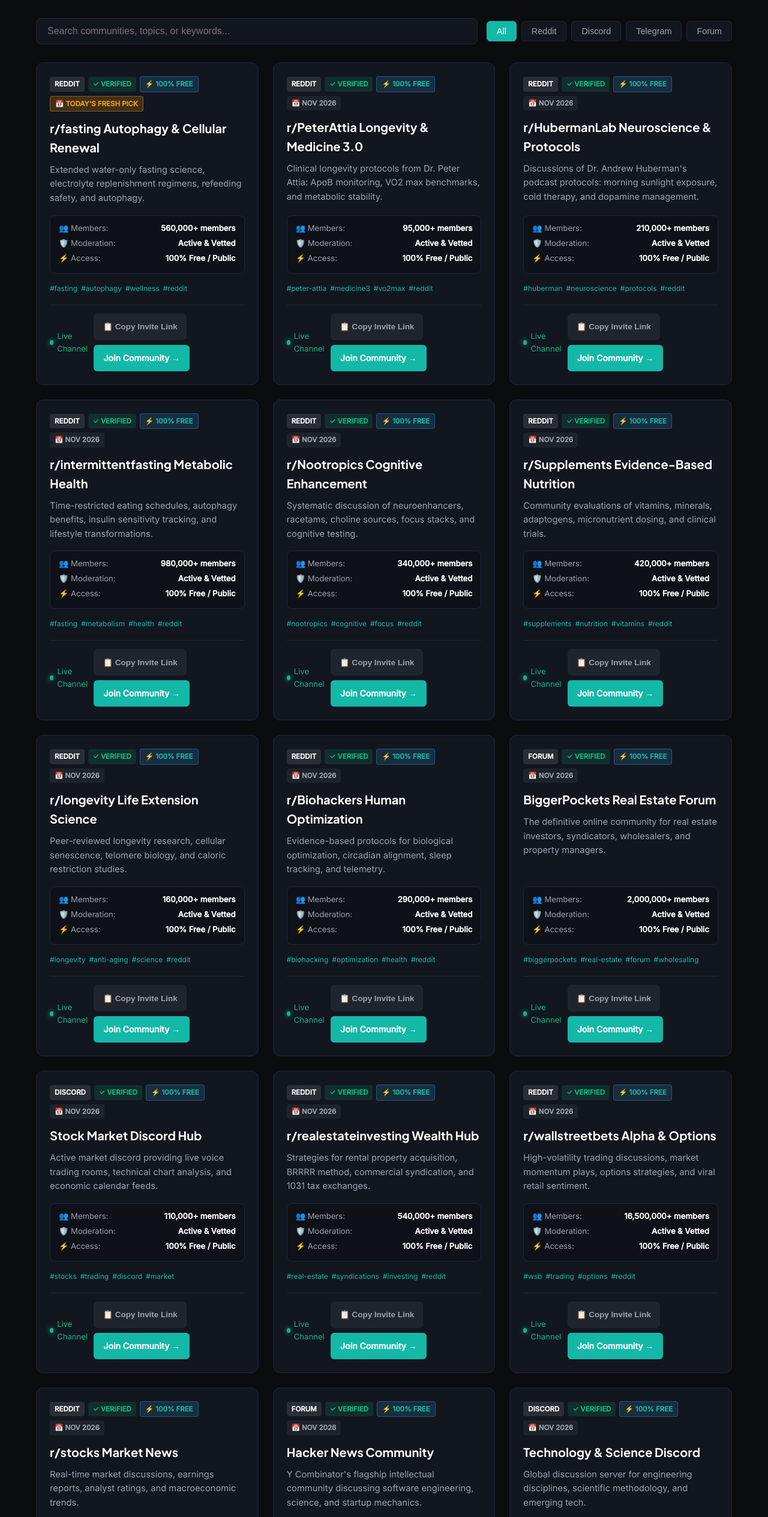
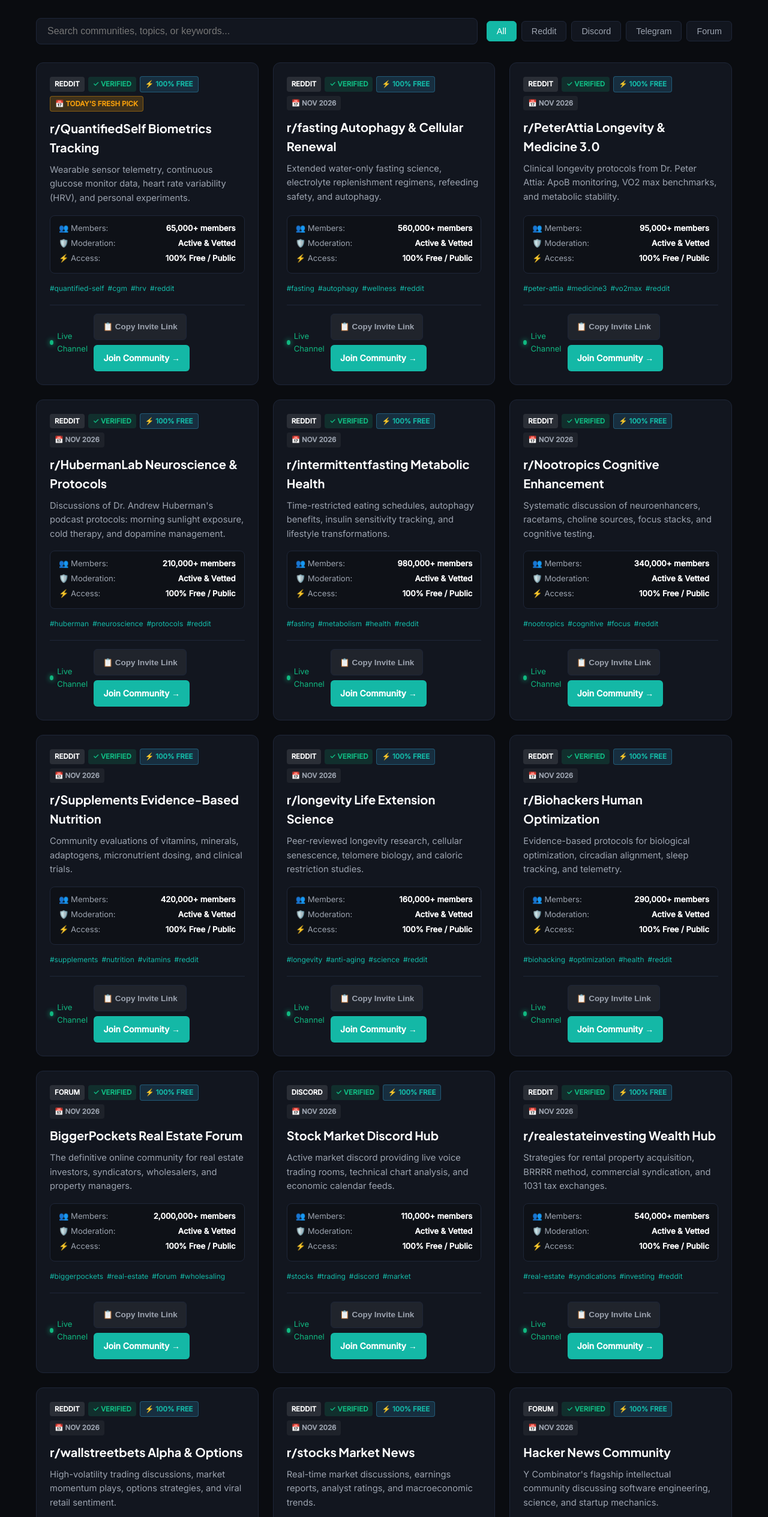
Before and after one commit to jibranpcccc/biohacking-longevity-protocols-hub, a plain HTML site: page index.html in a window 1280 px wide. Shown: the part 1131-3660 px from the top of the page at 60% size. Drawn offline with Linux system fonts and the light colour scheme.

Commit message:
feat(replenishment): fresh community links added - 2026-11-26 [skip ci]

```diff
--- a/feed.xml
+++ b/feed.xml
@@ -4,10 +4,17 @@
     <title>Biohacking &amp; Longevity Protocols Hub</title>
     <link>https://biohacking-longevity-protocols-hub.netlify.app/</link>
     <description>Verified community directory and updates.</description>
-    <lastBuildDate>Wed, 25 Nov 2026 07:23:31 GMT</lastBuildDate>
+    <lastBuildDate>Thu, 26 Nov 2026 06:04:45 GMT</lastBuildDate>
     <atom:link href="https://biohacking-longevity-protocols-hub.netlify.app/feed.xml" rel="self" type="application/rss+xml"/>
     <atom:link href="https://pubsubhubbub.appspot.com/" rel="hub"/>
-                                                                                                                                                                                                                                                            <item>
+                                                                                                                                                                                                                                                                <item>
+      <title>📅 Today's Fresh Pick: r/QuantifiedSelf Biometrics Tracking (Reddit)</title>
+      <link>https://www.reddit.com/r/QuantifiedSelf/</link>
+      <guid isPermaLink="false">https://biohacking-longevity-protocols-hub.netlify.app/#biohacking-longevity-protocols-hub-reddit-9-2026-11-26</guid>
+      <pubDate>Thu, 26 Nov 2026 06:04:45 GMT</pubDate>
+      <description>Newly verified community added to Biohacking &amp; Longevity Protocols Hub: Wearable sensor telemetry, continuous glucose monitor data, heart rate variability (HRV), and personal experiments.</description>
+    </item>
+<item>
       <title>📅 Today's Fresh Pick: r/fasting Autophagy &amp; Cellular Renewal (Reddit)</title>
       <link>https://www.reddit.com/r/fasting/</link>
       <guid isPermaLink="false">https://biohacking-longevity-protocols-hub.netlify.app/#biohacking-longevity-protocols-hub-reddit-8-2026-11-25</guid>
@@ -175,12 +182,5 @@
       <pubDate>Tue, 27 Oct 2026 06:04:35 GMT</pubDate>
       <description>Newly verified community added to Biohacking &amp; Longevity Protocols Hub: The definitive online community for real estate investors, syndicators, wholesalers, and property managers.</description>
     </item>
-<item>
-      <title>📅 Today's Fresh Pick: BiggerPockets Real Estate Forum (Forum)</title>
-      <link>https://www.biggerpockets.com/forums</link>
-      <guid isPermaLink="false">https://biohacking-longevity-protocols-hub.netlify.app/#biohacking-longevity-protocols-hub-forum-20260921-1-2026-10-26</guid>
-      <pubDate>Mon, 26 Oct 2026 06:49:47 GMT</pubDate>
-      <description>Newly verified community added to Biohacking &amp; Longevity Protocols Hub: The definitive online community for real estate investors, syndicators, wholesalers, and property managers.</description>
-    </item>
   </channel>
 </rss>
--- a/index.html
+++ b/index.html
@@ -148,128 +148,128 @@
           {
             "@type": "ListItem",
             "position": 1,
+            "name": "r/QuantifiedSelf Biometrics Tracking",
+            "description": "Wearable sensor telemetry, continuous glucose monitor data, heart rate variability (HRV), and personal experiments.",
+            "url": "https://www.reddit.com/r/QuantifiedSelf/"
+          },
+          {
+            "@type": "ListItem",
+            "position": 2,
             "name": "r/fasting Autophagy & Cellular Renewal",
             "description": "Extended water-only fasting science, electrolyte replenishment regimens, refeeding safety, and autophagy.",
             "url": "https://www.reddit.com/r/fasting/"
           },
           {
             "@type": "ListItem",
-            "position": 2,
+            "position": 3,
             "name": "r/PeterAttia Longevity & Medicine 3.0",
             "description": "Clinical longevity protocols from Dr. Peter Attia: ApoB monitoring, VO2 max benchmarks, and metabolic stability.",
             "url": "https://www.reddit.com/r/PeterAttia/"
           },
           {
             "@type": "ListItem",
-            "position": 3,
+            "position": 4,
             "name": "r/HubermanLab Neuroscience & Protocols",
             "description": "Discussions of Dr. Andrew Huberman's podcast protocols: morning sunlight exposure, cold therapy, and dopamine management.",
             "url": "https://www.reddit.com/r/HubermanLab/"
           },
           {
             "@type": "ListItem",
-            "position": 4,
+            "position": 5,
             "name": "r/intermittentfasting Metabolic Health",
             "description": "Time-restricted eating schedules, autophagy benefits, insulin sensitivity tracking, and lifestyle transformations.",
             "url": "https://www.reddit.com/r/intermittentfasting/"
           },
           {
             "@type": "ListItem",
-            "position": 5,
+            "position": 6,
             "name": "r/Nootropics Cognitive Enhancement",
             "description": "Systematic discussion of neuroenhancers, racetams, choline sources, focus stacks, and cognitive testing.",
             "url": "https://www.reddit.com/r/Nootropics/"
           },
           {
             "@type": "ListItem",
-            "position": 6,
+            "position": 7,
             "name": "r/Supplements Evidence-Based Nutrition",
             "description": "Community evaluations of vitamins, minerals, adaptogens, micronutrient dosing, and clinical trials.",
             "url": "https://www.reddit.com/r/Supplements/"
           },
           {
             "@type": "ListItem",
-            "position": 7,
+            "position": 8,
             "name": "r/longevity Life Extension Science",
             "description": "Peer-reviewed longevity research, cellular senescence, telomere biology, and caloric restriction studies.",
             "url": "https://www.reddit.com/r/longevity/"
           },
           {
             "@type": "ListItem",
-            "position": 8,
+            "position": 9,
             "name": "r/Biohackers Human Optimization",
             "description": "Evidence-based protocols for biological optimization, circadian alignment, sleep tracking, and telemetry.",
             "url": "https://www.reddit.com/r/Biohackers/"
           },
           {
             "@type": "ListItem",
-            "position": 9,
+            "position": 10,
             "name": "BiggerPockets Real Estate Forum",
             "description": "The definitive online community for real estate investors, syndicators, wholesalers, and property managers.",
             "url": "https://www.biggerpockets.com/forums"
           },
           {
             "@type": "ListItem",
-            "position": 10,
+            "position": 11,
             "name": "Stock Market Discord Hub",
             "description": "Active market discord providing live voice trading rooms, technical chart analysis, and economic calendar feeds.",
             "url": "https://discord.gg/stocks"
           },
           {
             "@type": "ListItem",
-            "position": 11,
+            "position": 12,
             "name": "r/realestateinvesting Wealth Hub",
             "description": "Strategies for rental property acquisition, BRRRR method, commercial syndication, and 1031 tax exchanges.",
             "url": "https://www.reddit.com/r/realestateinvesting/"
           },
           {
             "@type": "ListItem",
-            "position": 12,
+            "position": 13,
             "name": "r/wallstreetbets Alpha & Options",
             "description": "High-volatility trading discussions, market momentum plays, options strategies, and viral retail sentiment.",
             "url": "https://www.reddit.com/r/wallstreetbets/"
           },
           {
             "@type": "ListItem",
-            "position": 13,
+            "position": 14,
             "name": "r/stocks Market News",
             "description": "Real-time market discussions, earnings reports, analyst ratings, and macroeconomic trends.",
             "url": "https://www.reddit.com/r/stocks/"
           },
           {
             "@type": "ListItem",
-            "position": 14,
+            "position": 15,
             "name": "Hacker News Community",
             "description": "Y Combinator's flagship intellectual community discussing software engineering, science, and startup mechanics.",
             "url": "https://news.ycombinator.com"
           },
           {
             "@type": "ListItem",
-            "position": 15,
+            "position": 16,
             "name": "Technology & Science Discord",
             "description": "Global discussion server for engineering disciplines, scientific methodology, and emerging tech.",
             "url": "https://discord.gg/tech"
           },
           {
             "@type": "ListItem",
-            "position": 16,
+            "position": 17,
             "name": "r/linux Open Source OS",
             "description": "All aspects of the GNU/Linux operating system, kernel developments, desktop environments, and server administration.",
             "url": "https://www.reddit.com/r/linux/"
           },
           {
             "@type": "ListItem",
-            "position": 17,
+            "position": 18,
             "name": "r/technology World News",
             "description": "A dedicated forum for major news, regulatory developments, and ethical issues in the tech ecosystem.",
             "url": "https://www.reddit.com/r/technology/"
-          },
-          {
-            "@type": "ListItem",
-            "position": 18,
-            "name": "r/QuantifiedSelf Biometrics Tracking",
-            "description": "Wearable sensor telemetry, continuous glucose monitor data, heart rate variability (HRV), and personal experiments.",
-            "url": "https://www.reddit.com/r/QuantifiedSelf/"
           },
           {
             "@type": "ListItem",
@@ -615,12 +615,36 @@
         </div>
         <div id="vetted-communities" class="grid">
 
-        <div id="community-card-1" class="card" data-platform="reddit" data-category="autophagy">
+        <div id="community-card-1" class="card" data-platform="reddit" data-category="telemetry">
             <div class="card-header">
                 <span class="badge badge-platform">Reddit</span>
                 <span class="badge badge-verified">✓ Verified</span>
                 <span class="badge badge-free">⚡ 100% Free</span>
                 <span class="badge badge-date" style="background: rgba(245, 158, 11, 0.2); color: #f59e0b; border: 1px solid rgba(245, 158, 11, 0.4); font-weight: 700;">📅 Today's Fresh Pick</span>
+            </div>
+            <h3 class="card-title">r/QuantifiedSelf Biometrics Tracking</h3>
+            <p class="card-desc">Wearable sensor telemetry, continuous glucose monitor data, heart rate variability (HRV), and personal experiments.</p>
+            <div class="spec-matrix">
+                <div class="spec-row"><span>👥 Members:</span> <strong>65,000+ members</strong></div>
+                <div class="spec-row"><span>🛡️ Moderation:</span> <strong>Active & Vetted</strong></div>
+                <div class="spec-row"><span>⚡ Access:</span> <strong>100% Free / Public</strong></div>
+            </div>
+            <div class="tags-row"><span class="tag">#quantified-self</span><span class="tag">#cgm</span><span class="tag">#hrv</span><span class="tag">#reddit</span></div>
+            <div class="card-footer">
+                <span class="activity-pulse"><span class="pulse-dot"></span> Live Channel</span>
+                <div class="card-actions">
+                    <button class="btn-copy-invite" onclick="copyInviteLink(event, 'https://www.reddit.com/r/QuantifiedSelf/')">📋 Copy Invite Link</button>
+                    <a href="https://www.reddit.com/r/QuantifiedSelf/" target="_blank" rel="noopener noreferrer" class="btn-join">Join Community →</a>
+                </div>
+            </div>
+        </div>
+
+        <div id="community-card-2" class="card" data-platform="reddit" data-category="autophagy">
+            <div class="card-header">
+                <span class="badge badge-platform">Reddit</span>
+                <span class="badge badge-verified">✓ Verified</span>
+                <span class="badge badge-free">⚡ 100% Free</span>
+                <span class="badge badge-date">📅 Nov 2026</span>
             </div>
             <h3 class="card-title">r/fasting Autophagy & Cellular Renewal</h3>
             <p class="card-desc">Extended water-only fasting science, electrolyte replenishment regimens, refeeding safety, and autophagy.</p>
@@ -639,7 +663,7 @@
             </div>
         </div>
 
-        <div id="community-card-2" class="card" data-platform="reddit" data-category="medicine 3.0">
+        <div id="community-card-3" class="card" data-platform="reddit" data-category="medicine 3.0">
             <div class="card-header">
                 <span class="badge badge-platform">Reddit</span>
                 <span class="badge badge-verified">✓ Verified</span>
@@ -663,7 +687,7 @@
             </div>
         </div>
 
-        <div id="community-card-3" class="card" data-platform="reddit" data-category="protocols">
+        <div id="community-card-4" class="card" data-platform="reddit" data-category="protocols">
             <div class="card-header">
                 <span class="badge badge-platform">Reddit</span>
                 <span class="badge badge-verified">✓ Verified</span>
@@ -687,7 +711,7 @@
             </div>
         </div>
 
-        <div id="community-card-4" class="card" data-platform="reddit" data-category="fasting">
+        <div id="community-card-5" class="card" data-platform="reddit" data-category="fasting">
             <div class="card-header">
                 <span class="badge badge-platform">Reddit</span>
                 <span class="badge badge-verified">✓ Verified</span>
@@ -711,7 +735,7 @@
             </div>
         </div>
 
-        <div id="community-card-5" class="card" data-platform="reddit" data-category="nootropics">
+        <div id="community-card-6" class="card" data-platform="reddit" data-category="nootropics">
             <div class="card-header">
                 <span class="badge badge-platform">Reddit</span>
                 <span class="badge badge-verified">✓ Verified</span>
@@ -735,7 +759,7 @@
             </div>
         </div>
 
-        <div id="community-card-6" class="card" data-platform="reddit" data-category="supplements">
+        <div id="community-card-7" class="card" data-platform="reddit" data-category="supplements">
             <div class="card-header">
                 <span class="badge badge-platform">Reddit</span>
                 <span class="badge badge-verified">✓ Verified</span>
@@ -759,7 +783,7 @@
             </div>
         </div>
 
-        <div id="community-card-7" class="card" data-platform="reddit" data-category="longevity">
+        <div id="community-card-8" class="card" data-platform="reddit" data-category="longevity">
             <div class="card-header">
                 <span class="badge badge-platform">Reddit</span>
                 <span class="badge badge-verified">✓ Verified</span>
@@ -783,7 +807,7 @@
             </div>
         </div>
 
-        <div id="community-card-8" class="card" data-platform="reddit" data-category="biohacking">
+        <div id="community-card-9" class="card" data-platform="reddit" data-category="biohacking">
             <div class="card-header">
                 <span class="badge badge-platform">Reddit</span>
                 <span class="badge badge-verified">✓ Verified</span>
@@ -807,7 +831,7 @@
             </div>
         </div>
 
-        <div id="community-card-9" class="card" data-platform="forum" data-category="real estate">
+        <div id="community-card-10" class="card" data-platform="forum" data-category="real estate">
             <div class="card-header">
                 <span class="badge badge-platform">Forum</span>
                 <span class="badge badge-verified">✓ Verified</span>
@@ -831,7 +855,7 @@
             </div>
         </div>
 
-        <div id="community-card-10" class="card" data-platform="discord" data-category="trading & stocks">
+        <div id="community-card-11" class="card" data-platform="discord" data-category="trading & stocks">
             <div class="card-header">
                 <span class="badge badge-platform">Discord</span>
                 <span class="badge badge-verified">✓ Verified</span>
@@ -855,7 +879,7 @@
             </div>
         </div>
 
-        <div id="community-card-11" class="card" data-platform="reddit" data-category="real estate">
+        <div id="community-card-12" class="card" data-platform="reddit" data-category="real estate">
             <div class="card-header">
                 <span class="badge badge-platform">Reddit</span>
                 <span class="badge badge-verified">✓ Verified</span>
@@ -879,7 +903,7 @@
             </div>
         </div>
 
-        <div id="community-card-12" class="card" data-platform="reddit" data-category="trading">
+        <div id="community-card-13" class="card" data-platform="reddit" data-category="trading">
             <div class="card-header">
                 <span class="badge badge-platform">Reddit</span>
                 <span class="badge badge-verified">✓ Verified</span>
@@ -903,7 +927,7 @@
             </div>
         </div>
 
-        <div id="community-card-13" class="card" data-platform="reddit" data-category="stock market">
+        <div id="community-card-14" class="card" data-platform="reddit" data-category="stock market">
             <div class="card-header">
                 <span class="badge badge-platform">Reddit</span>
                 <span class="badge badge-verified">✓ Verified</span>
@@ -927,7 +951,7 @@
             </div>
         </div>
 
-        <div id="community-card-14" class="card" data-platform="forum" data-category="computer science & startups">
+        <div id="community-card-15" class="card" data-platform="forum" data-category="computer science & startups">
             <div class="card-header">
                 <span class="badge badge-platform">Forum</span>
                 <span class="badge badge-verified">✓ Verified</span>
@@ -951,7 +975,7 @@
             </div>
         </div>
 
-        <div id="community-card-15" class="card" data-platform="discord" data-category="tech discussion">
+        <div id="community-card-16" class="card" data-platform="discord" data-category="tech discussion">
             <div class="card-header">
                 <span class="badge badge-platform">Discord</span>
                 <span class="badge badge-verified">✓ Verified</span>
@@ -975,7 +999,7 @@
             </div>
         </div>
 
-        <div id="community-card-16" class="card" data-platform="reddit" data-category="linux & os">
+        <div id="community-card-17" class="card" data-platform="reddit" data-category="linux & os">
             <div class="card-header">
                 <span class="badge badge-platform">Reddit</span>
                 <span class="badge badge-verified">✓ Verified</span>
@@ -999,7 +1023,7 @@
             </div>
         </div>
 
-        <div id="community-card-17" class="card" data-platform="reddit" data-category="tech news">
+        <div id="community-card-18" class="card" data-platform="reddit" data-category="tech news">
             <div class="card-header">
                 <span class="badge badge-platform">Reddit</span>
                 <span class="badge badge-verified">✓ Verified</span>
@@ -1019,30 +1043,6 @@
                 <div class="card-actions">
                     <button class="btn-copy-invite" onclick="copyInviteLink(event, 'https://www.reddit.com/r/technology/')">📋 Copy Invite Link</button>
                     <a href="https://www.reddit.com/r/technology/" target="_blank" rel="noopener noreferrer" class="btn-join">Join Community →</a>
-                </div>
-            </div>
-        </div>
-
-        <div id="community-card-18" class="card" data-platform="reddit" data-category="telemetry">
-            <div class="card-header">
-                <span class="badge badge-platform">Reddit</span>
-                <span class="badge badge-verified">✓ Verified</span>
-                <span class="badge badge-free">⚡ 100% Free</span>
-                <span class="badge badge-date">📅 Nov 2026</span>
-            </div>
-            <h3 class="card-title">r/QuantifiedSelf Biometrics Tracking</h3>
-            <p class="card-desc">Wearable sensor telemetry, continuous glucose monitor data, heart rate variability (HRV), and personal experiments.</p>
-            <div class="spec-matrix">
-                <div class="spec-row"><span>👥 Members:</span> <strong>65,000+ members</strong></div>
-                <div class="spec-row"><span>🛡️ Moderation:</span> <strong>Active & Vetted</strong></div>
-                <div class="spec-row"><span>⚡ Access:</span> <strong>100% Free / Public</strong></div>
-            </div>
-            <div class="tags-row"><span class="tag">#quantified-self</span><span class="tag">#cgm</span><span class="tag">#hrv</span><span class="tag">#reddit</span></div>
-            <div class="card-footer">
-                <span class="activity-pulse"><span class="pulse-dot"></span> Live Channel</span>
-                <div class="card-actions">
-                    <button class="btn-copy-invite" onclick="copyInviteLink(event, 'https://www.reddit.com/r/QuantifiedSelf/')">📋 Copy Invite Link</button>
-                    <a href="https://www.reddit.com/r/QuantifiedSelf/" target="_blank" rel="noopener noreferrer" class="btn-join">Join Community →</a>
                 </div>
             </div>
         </div>
```
Also changed, not shown: data/groups.json (+20 -19 lines).
